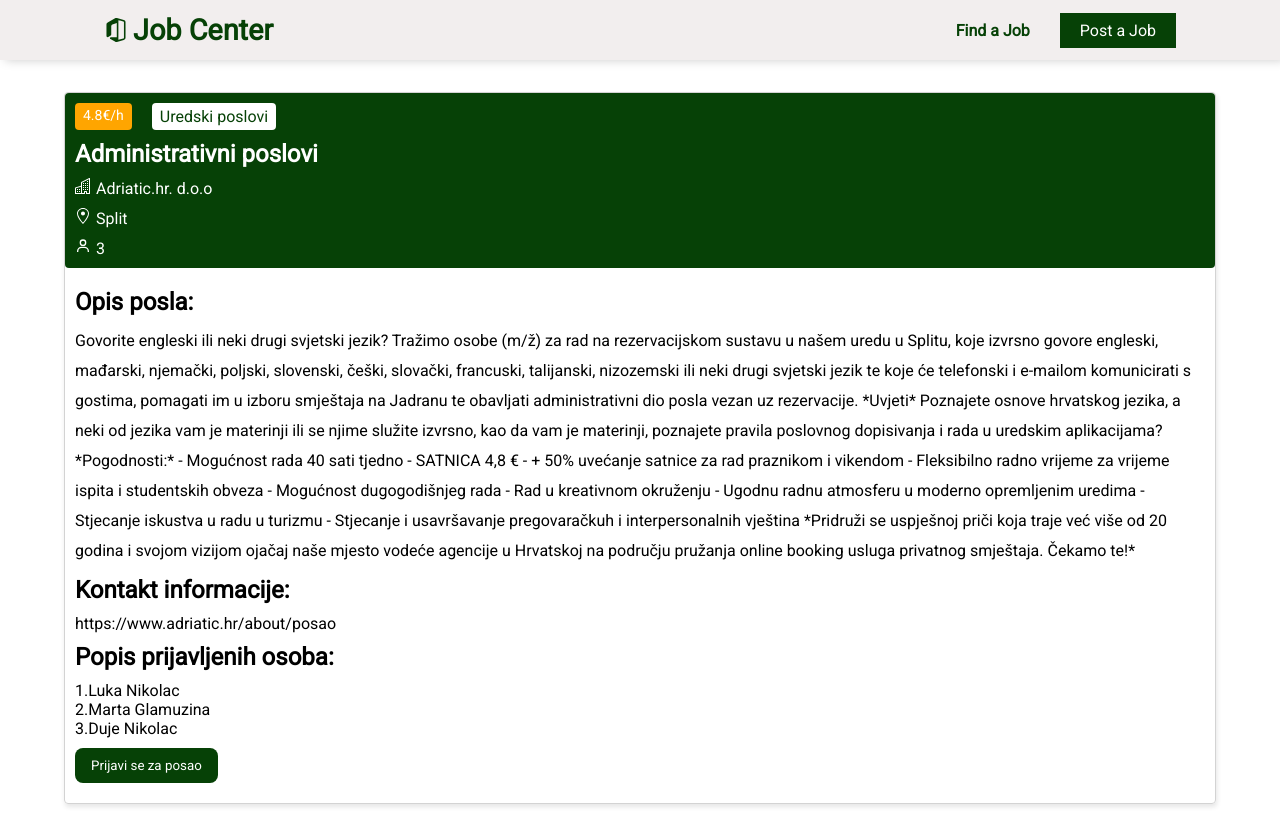
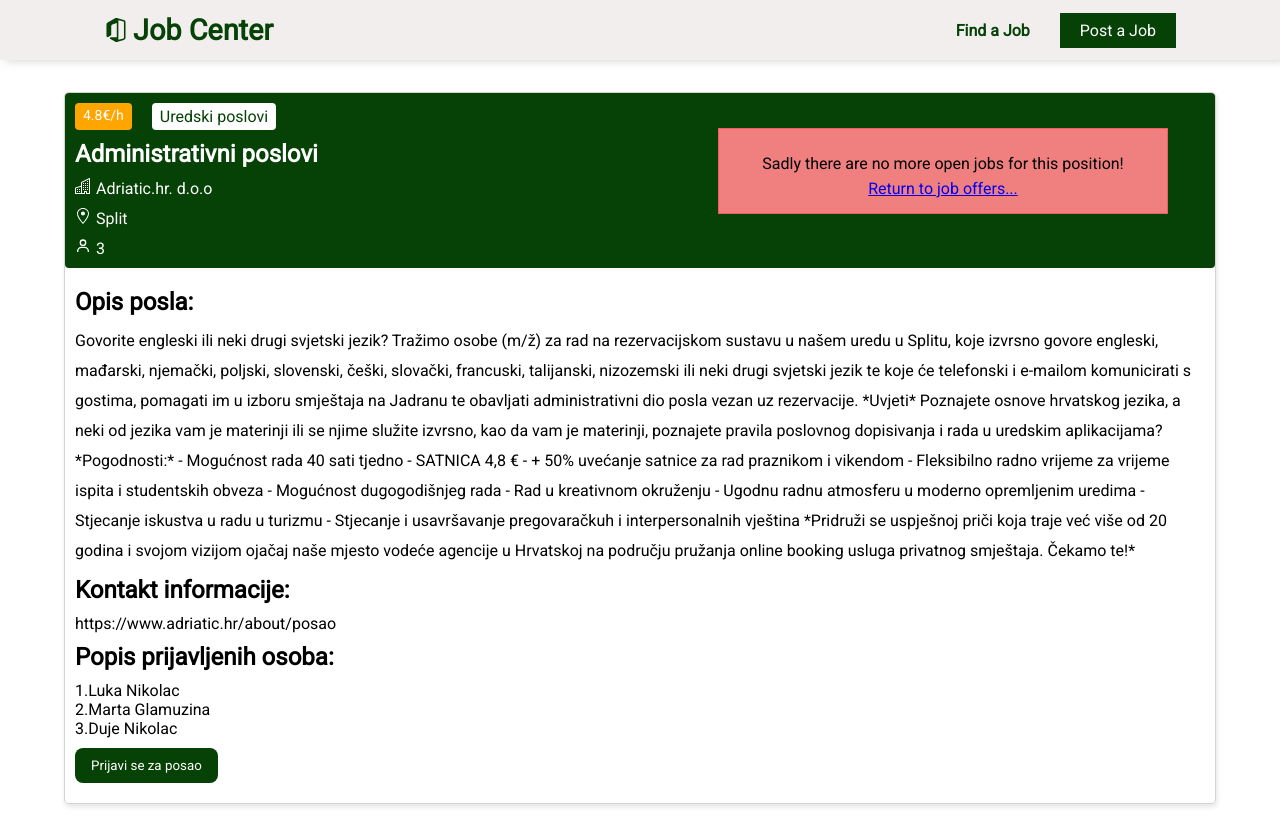
Before and after one commit to lnikol00/jobs-react, a React (Create React App) app: page /find/1 in a window 1280 px wide. Built offline with nearby package versions, Linux system fonts and the light colour scheme; data requests are answered from the project's data file.

Commit message:
adding closed position popup

```diff
--- a/src/pages/List/JobDetails.tsx
+++ b/src/pages/List/JobDetails.tsx
@@ -5,6 +5,7 @@ import { JobType } from "./JobList";
 import * as BsIcons from "react-icons/bs"
 import * as GoIcons from "react-icons/go"
 import * as BiIcons from "react-icons/bi"
+import PopUp from "./PopUp";
 
 function JobDetails() {
 
@@ -15,6 +16,8 @@ function JobDetails() {
     const [error, setError] = useState<null>(null)
     const [isLoading, setIsLoading] = useState<boolean>(true)
     const [disable, setDisable] = useState<boolean>(false)
+    const [popUp, setPopUp] = useState<boolean>(false)
+
 
     useEffect(() => {
         fetch(`http://localhost:8000/jobs/${params.id}`)
@@ -36,11 +39,18 @@ function JobDetails() {
 
     }, [params.id])
 
+    let popup = null;
+    if (popUp) {
+        popup = <PopUp />
+    }
+
     useEffect(() => {
         if (job?.aplications.length === job?.max) {
             setDisable(true)
+            setPopUp(true)
         } else {
             setDisable(false)
+            setPopUp(false)
         }
     }, [job?.aplications.length, job?.max])
 
@@ -90,6 +100,7 @@ function JobDetails() {
                                 )
                             })}
                         </div>
+                        {popup}
                         <Link to="job-aplication" className={styles.button}><button disabled={disable} >Prijavi se za posao</button></Link>
                     </div>
                 </div>
--- /dev/null
+++ b/src/pages/List/PopUp.tsx
@@ -0,0 +1,24 @@
+import * as GrIcons from "react-icons/gr"
+import styles from "./job.module.css"
+import { Link, useNavigate } from "react-router-dom"
+
+function PopUp() {
+
+    const navigate = useNavigate()
+
+    const goBack = () => {
+        navigate(-1)
+    }
+
+
+    return (
+        <div className={styles.popupContainer}>
+            <div className={styles.note}>
+                <p>Sadly there are no more open jobs for this position!</p>
+                <Link to="" onClick={goBack}>Return to job offers...</Link>
+            </div>
+        </div>
+    )
+}
+
+export default PopUp
--- a/src/pages/List/job.module.css
+++ b/src/pages/List/job.module.css
@@ -76,6 +76,7 @@
     outline: none;
     border: none;
     cursor: pointer;
+    padding: 10px 0px;
     text-align: center;
 }
 
@@ -272,3 +273,32 @@
     border-radius: 8px;
     width: 300px;
 }
+
+.popupContainer {
+    display: flex;
+    border: 1px solid rgb(241, 93, 93);
+    width: 450px;
+    text-align: center;
+    background-color: lightcoral;
+    position: absolute;
+    right: 7rem;
+    top: 8rem;
+    flex-direction: column;
+}
+
+.note {
+    display: flex;
+    flex-direction: column;
+    margin-bottom: 10px;
+    padding: 20px 20px 5px;
+}
+
+.popupContainer svg {
+    border-radius: 50%;
+    width: 20px;
+    height: 20px;
+    padding: 2px;
+    color: red;
+    margin-right: 10px;
+    font-size: 18px;
+}
```
